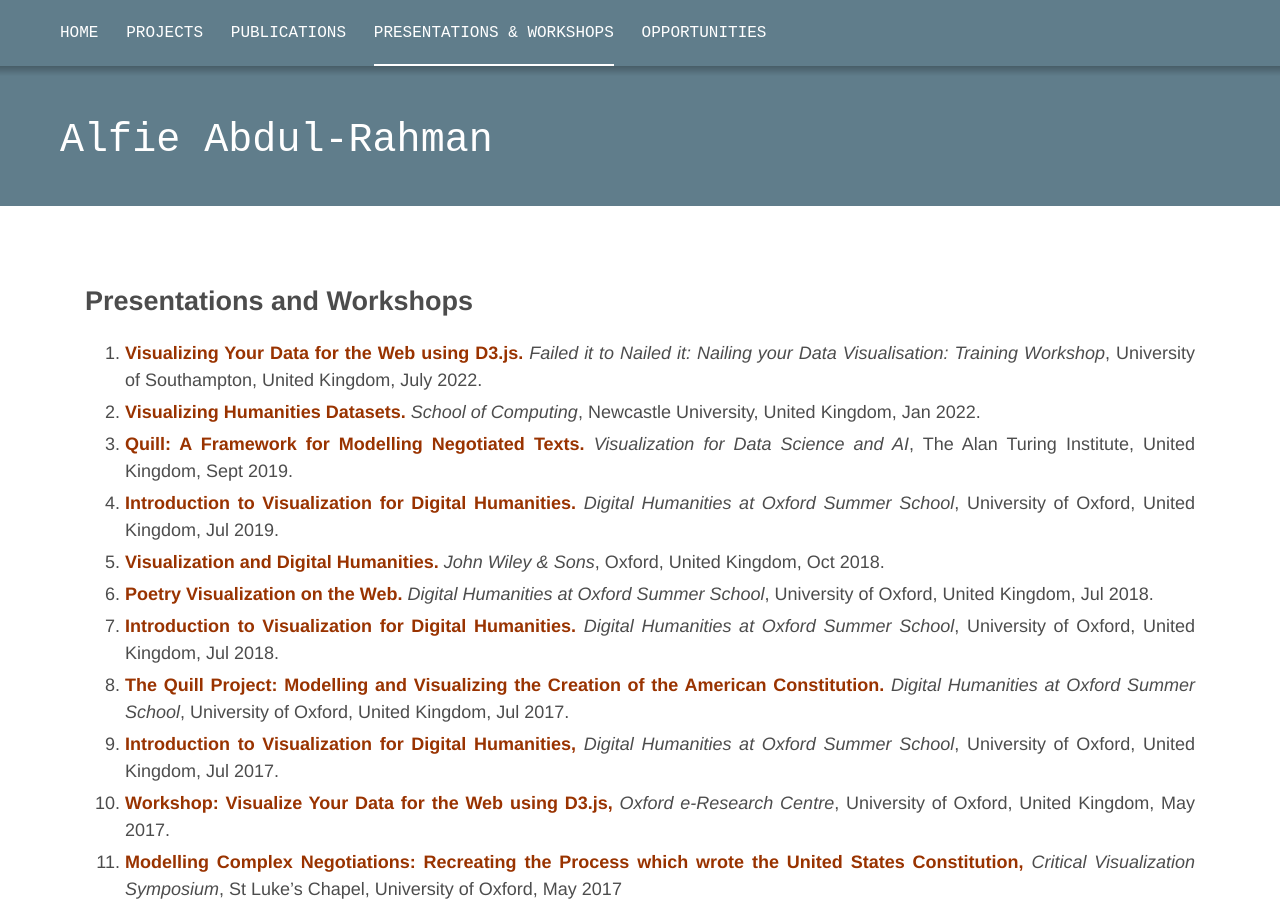
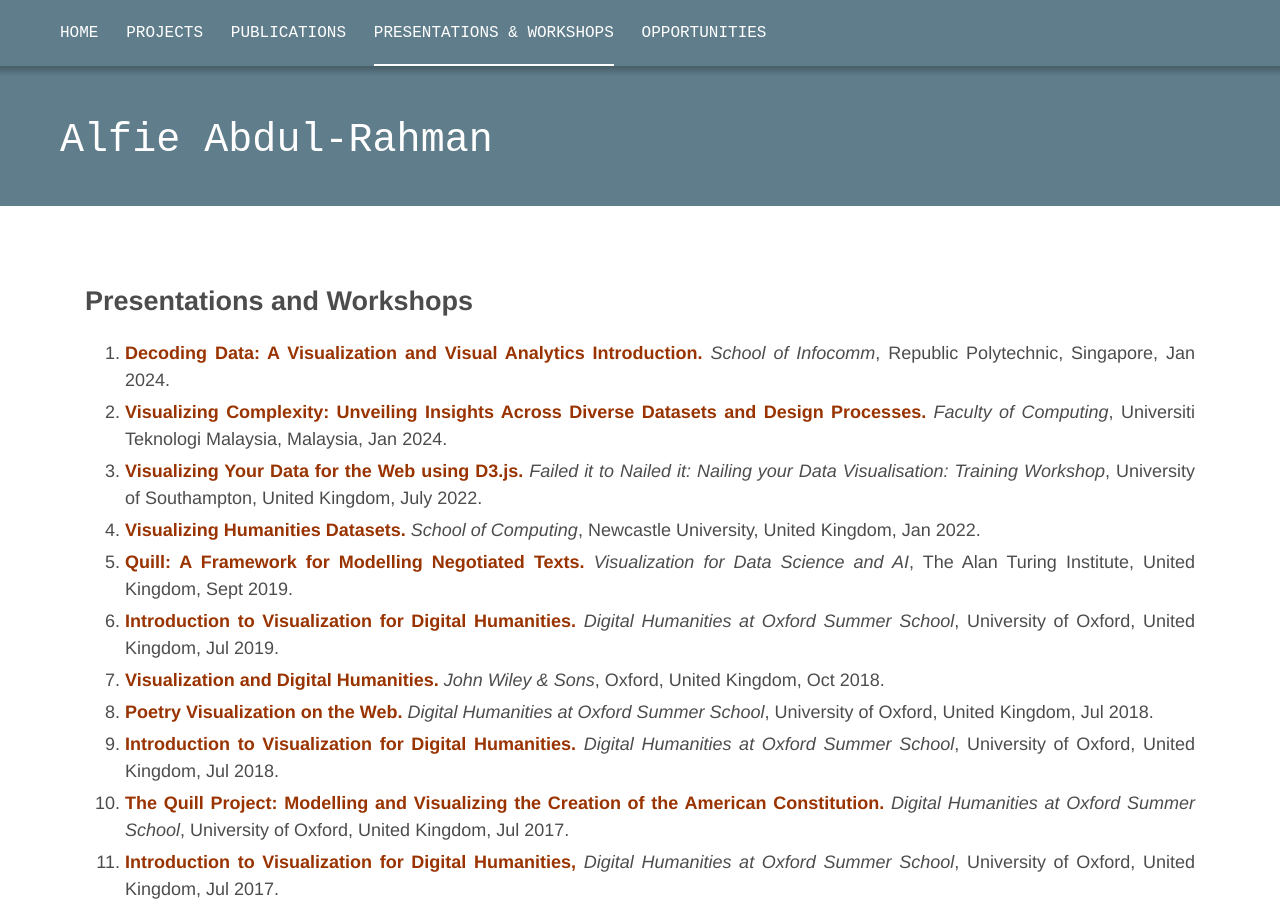
Before and after one commit to alfieabdulrahman/alfieabdulrahman.github.io, a Jekyll site: the page built from _pages/presentations.markdown, in a window 1280 px wide and 900 px high. Built offline with Jekyll 4.4.1, drawn with Linux system fonts in a browser that asks for light colours.

Commit message:
Updated publication list and talks

```diff
--- a/_pages/presentations.markdown
+++ b/_pages/presentations.markdown
@@ -6,6 +6,14 @@ permalink: /presentations/
 <h2>Presentations and Workshops</h2>
 
 <ol class="pub-list">
+    <li>
+        <span class="pub-title">Decoding Data: A Visualization and Visual Analytics Introduction.</span>
+        <span class="pub-loc">School of Infocomm</span>, Republic Polytechnic, Singapore, Jan 2024.
+    </li>
+    <li>
+        <span class="pub-title">Visualizing Complexity: Unveiling Insights Across Diverse Datasets and Design Processes.</span>
+        <span class="pub-loc">Faculty of Computing</span>, Universiti Teknologi Malaysia, Malaysia, Jan 2024.
+    </li>
     <li>
         <span class="pub-title">Visualizing Your Data for the Web using D3.js.</span>
         <span class="pub-loc">Failed it to Nailed it: Nailing your Data Visualisation: Training Workshop</span>, University of Southampton, United Kingdom, July 2022.
--- a/_pages/publications.markdown
+++ b/_pages/publications.markdown
@@ -7,6 +7,11 @@ permalink: /publications/
 
 <ol class="pub-list">
 	<h3 class="year">2024</h3>
+	<li>
+		<span class="pub-title">The Impact of Social Media Use on Mental Health and Family Functioning Within Web-Based Communities in Saudi Arabia: Ethnographic Correlational Study.</span>
+		<span class="pub-author">B. Alwuqaysi, A. Abdul-Rahman, and R. Borgo.</span>
+		In <span class="pub-loc">JMIR Formative Research</span>, 8 (1), 2024.
+	</li>
 	<li>
 		<span class="pub-title">Visualizing Historical Book Trade Data: An Iterative Design Study with Close Collaboration with Domain Experts.</span>
 		<span class="pub-author">Y. Xing, C. Dondi, R. Borgo, and A. Abdul-Rahman.</span>
```
